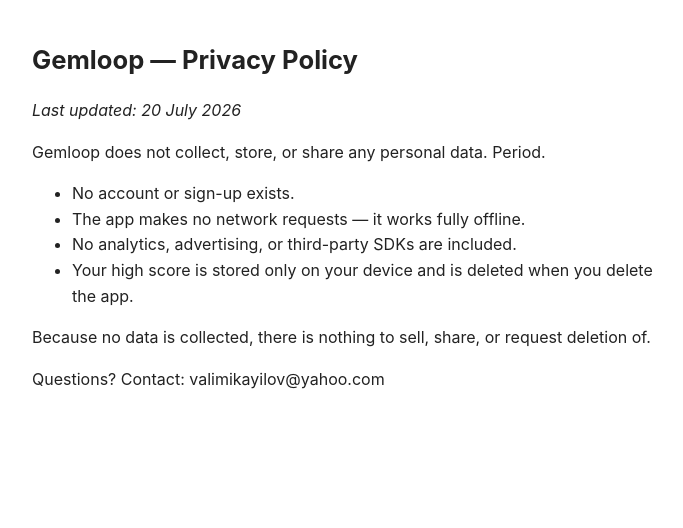
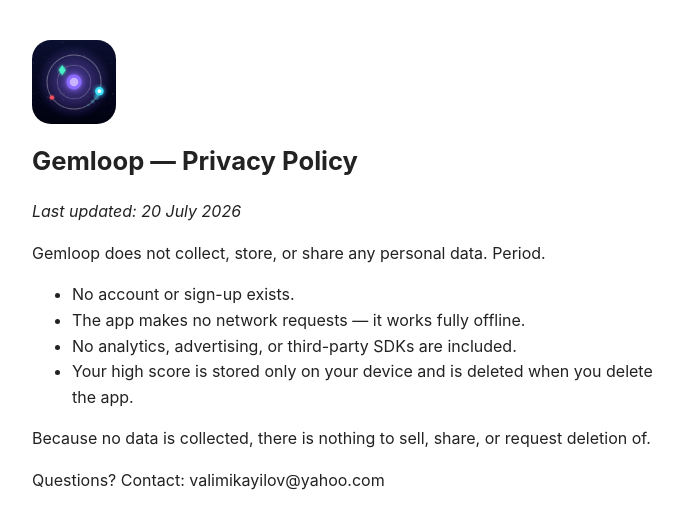
Before and after one commit to valimikayilov/gemloop-support, a plain HTML site: page privacy/index.html in a window 1280 px wide. Shown: the whole page, without its empty margins (288-971 px from the left). Drawn offline with Linux system fonts and the light colour scheme.

Commit message:
Add app icon to support and privacy pages

```diff
--- a/privacy/index.html
+++ b/privacy/index.html
@@ -4,6 +4,8 @@
 <meta charset="utf-8">
 <meta name="viewport" content="width=device-width, initial-scale=1">
 <title>Gemloop — Privacy Policy</title>
+<link rel="icon" type="image/png" href="../icon.png">
+<link rel="apple-touch-icon" href="../icon.png">
 <style>
   body { font-family: -apple-system, system-ui, sans-serif; max-width: 640px;
          margin: 40px auto; padding: 0 20px; line-height: 1.6; color: #222; }
@@ -11,9 +13,11 @@
   @media (prefers-color-scheme: dark) {
     body { background: #0b0e1a; color: #ddd; }
   }
+  .appicon { width: 84px; height: 84px; border-radius: 19px; display: block; margin-bottom: 14px; }
 </style>
 </head>
 <body>
+<img class="appicon" src="../icon.png" alt="Gemloop app icon">
 <h1>Gemloop — Privacy Policy</h1>
 <p><em>Last updated: 20 July 2026</em></p>
 <p>Gemloop does not collect, store, or share any personal data. Period.</p>
```
Also changed, not shown: index.html (+4 -0 lines), icon.png (added).
